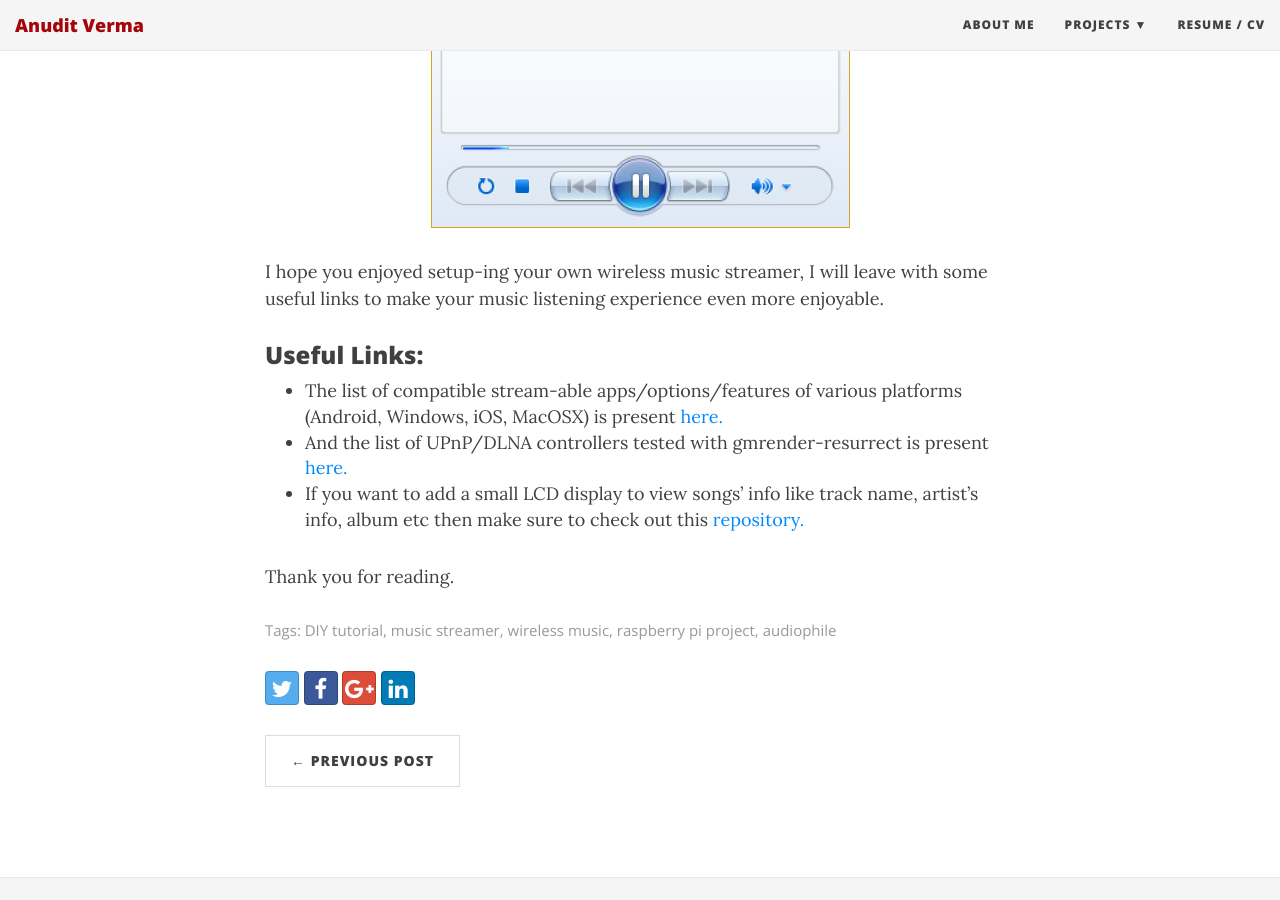
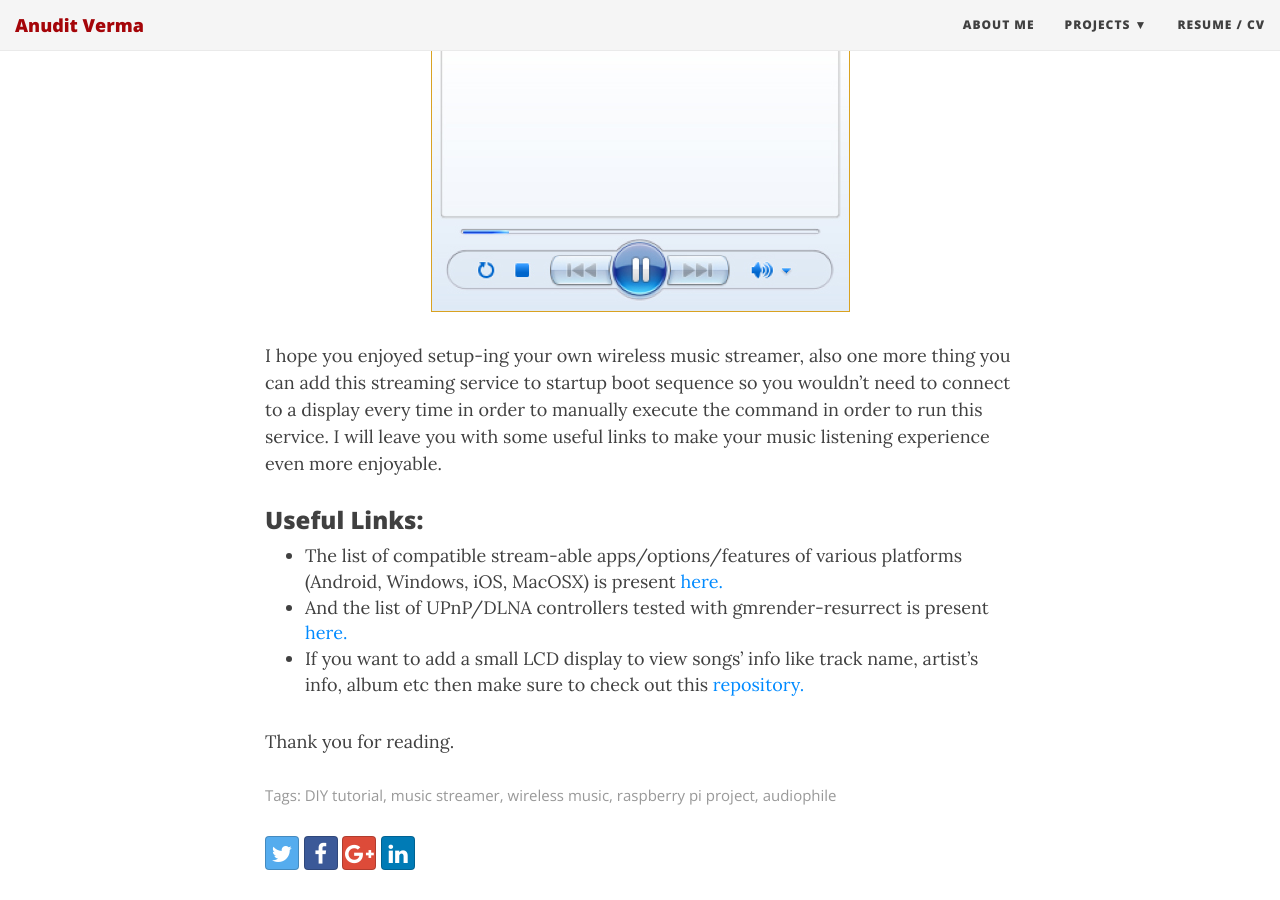
Before and after one commit to anuditverma/anuditverma.github.io, a Jekyll site: the page built from _posts/2017-01-30-your-own-wireless-music-streamer.md, in a window 1280 px wide and 900 px high, scrolled down 4585 px. Built offline with Jekyll 4.4.1, drawn with Linux system fonts in a browser that asks for light colours; nearby versions of some CDN libraries; comment, search, counter and statistics services are not loaded; some of the changed text lies outside the part shown.

Commit message:
Updated Post: Wireless Music Streamer

```diff
--- a/_posts/2017-01-30-your-own-wireless-music-streamer.md
+++ b/_posts/2017-01-30-your-own-wireless-music-streamer.md
@@ -89,6 +89,8 @@
 
 
 <h3>Let's Play Some Music</h3>
+Connect your sound system/speakers to your Raspberry Pi through on-board 3.5 mm audio connector, a normal 3.5 mm to RCA Audio cable would be sufficient for this setup.
+
 Now you will need a UPnP™ controller/client to send some playable content to your Raspberry Pi, I am using [BubbleUPnP](https://play.google.com/store/apps/details?id=com.bubblesoft.android.bubbleupnp), you can use any of the UPnP™ client/stream-able App.
 
 * Open BubbleUPnP App.
@@ -118,7 +120,7 @@
 
 <center><img src="/img/wifi_streamer/win_playto.jpg"></center>
 
-I hope you enjoyed setup-ing your own wireless music streamer, I will leave with some useful links to make your music listening experience even more enjoyable.
+I hope you enjoyed setup-ing your own wireless music streamer, also one more thing you can add this streaming service to startup boot sequence so you wouldn't need to connect to a display every time in order to manually execute the command in order to run this service. I will leave you with some useful links to make your music listening experience even more enjoyable.
 
 <h3>Useful Links:</h3>
 
```
